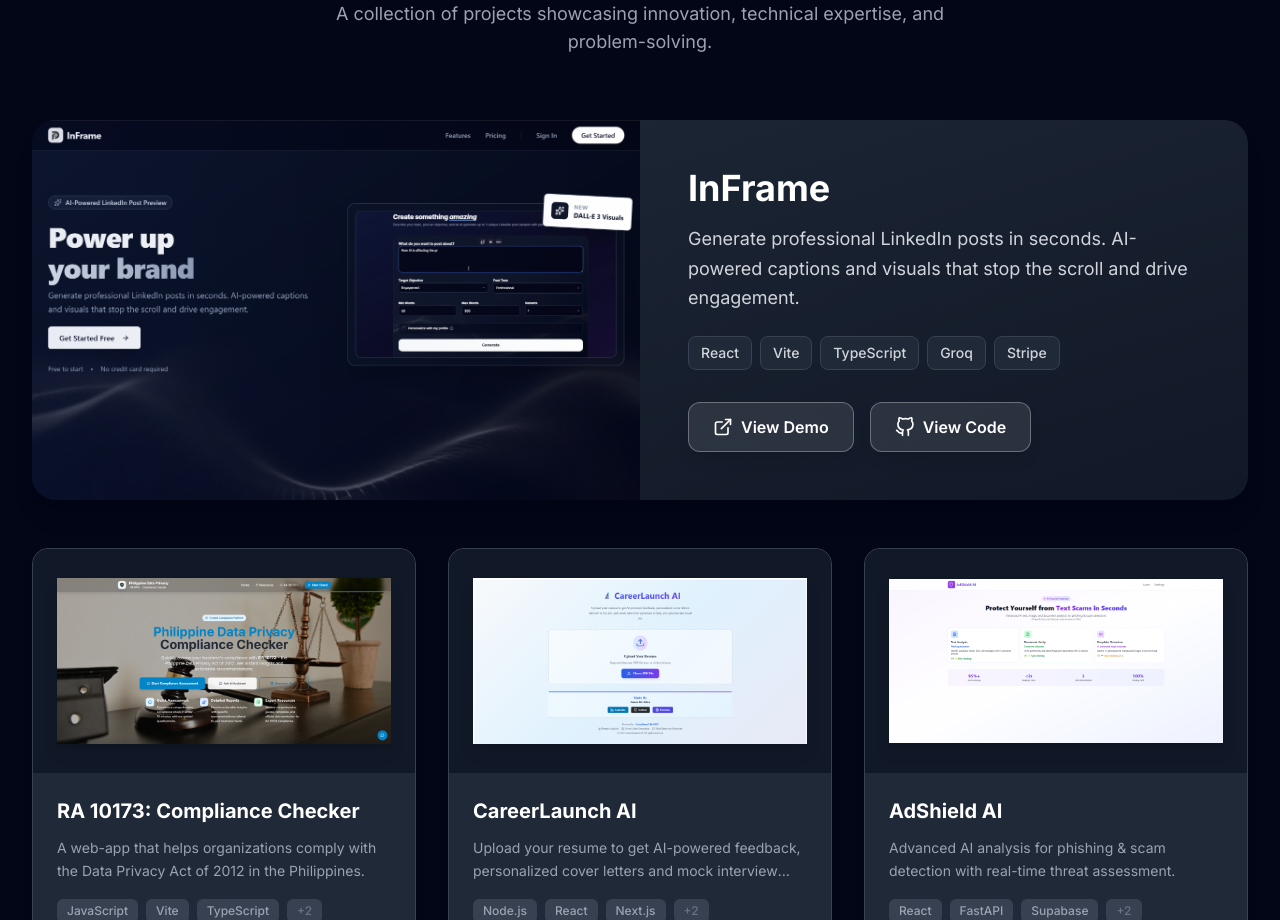
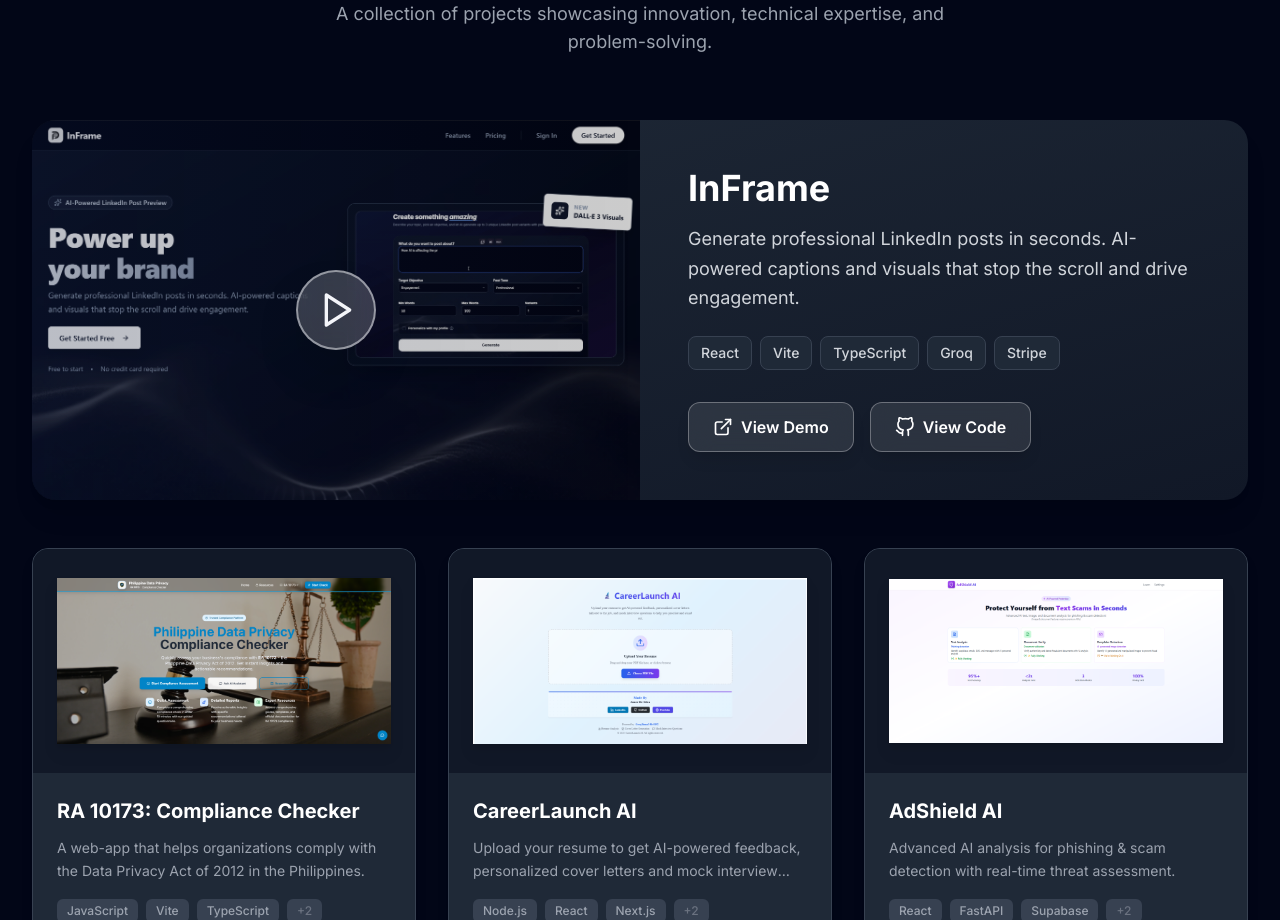
Before and after one commit to yop-dev/portfolio, a React (Vite) app: page / in a window 1280 px wide. Shown: the part 2340-3260 px from the top of the page. Built offline with nearby package versions, Linux system fonts and the light colour scheme; the HTML template or start-up script is replaced by a standard one.

Commit message:
play video

```diff
--- a/src/components/Projects.jsx
+++ b/src/components/Projects.jsx
@@ -1,6 +1,6 @@
-import { useState, useRef } from 'react';
+import { useState, useRef, useEffect } from 'react';
 import { motion } from 'framer-motion';
-import { FiGithub, FiExternalLink, FiArrowUpRight } from 'react-icons/fi';
+import { FiGithub, FiExternalLink, FiArrowUpRight, FiPlay } from 'react-icons/fi';
 import tbImage from '../images/TB.png';
 import interviewerImage from '../images/interviewer.png';
 import thesisImage from '../images/thesis.png';
@@ -16,6 +16,7 @@
   const [videoError, setVideoError] = useState(false);
   const videoRef = useRef(null);
   const [showAll, setShowAll] = useState(false);
+  const [isVideoPlaying, setIsVideoPlaying] = useState(false);
 
   const handleVideoClick = () => {
     if (videoRef.current) {
@@ -26,6 +27,18 @@
       }
     }
   };
+
+  const handlePlayVideo = () => {
+    setIsVideoPlaying(true);
+  };
+
+  useEffect(() => {
+    if (isVideoPlaying && videoRef.current) {
+      videoRef.current.play().catch(error => {
+        console.error("Error attempting to play video:", error);
+      });
+    }
+  }, [isVideoPlaying]);
 
   const projects = [
     {
@@ -150,6 +163,30 @@
                   transition={{ duration: 0.4 }}
                 >
                   {featuredProject.title === 'InFrame' && !videoError ? (
+                    <>
+                      {/* Static Image with Play Button */}
+                      {!isVideoPlaying && (
+                        <div className="relative w-full h-full">
+                          <img
+                            src={featuredProject.image}
+                            alt={featuredProject.title}
+                            className="w-full h-full object-cover"
+                          />
+                          {/* Play Button Overlay */}
+                          <div className="absolute inset-0 flex items-center justify-center bg-black/20">
+                            <motion.button
+                              onClick={handlePlayVideo}
+                              className="w-20 h-20 flex items-center justify-center bg-white/20 hover:bg-white/30 backdrop-blur-md rounded-full border-2 border-white/50 hover:border-white transition-all duration-300 shadow-2xl"
+                              whileHover={{ scale: 1.1 }}
+                              whileTap={{ scale: 0.95 }}
+                            >
+                              <FiPlay className="w-10 h-10 text-white ml-1" />
+                            </motion.button>
+                          </div>
+                        </div>
+                      )}
+                      {/* Video - Hidden until play button is clicked */}
+                      {isVideoPlaying && (
                         <video
                           ref={videoRef}
                           autoPlay
@@ -164,6 +201,8 @@
                           <source src="/videos/inFrame.mp4" type="video/mp4" />
                           Your browser does not support the video tag.
                         </video>
+                      )}
+                    </>
                   ) : (
                     <img
                       src={featuredProject.image}
@@ -173,7 +212,7 @@
                   )}
                 </motion.div>
                 {/* Gradient Overlay */}
-                <div className="absolute inset-0 bg-gradient-to-r from-blue-500/5 to-transparent dark:from-blue-900/10"></div>
+                <div className="absolute inset-0 bg-gradient-to-r from-blue-500/5 to-transparent dark:from-blue-900/10 pointer-events-none"></div>
               </div>
 
               {/* Content Section */}
```
Lines whose indentation alone changed are shown as unchanged.
